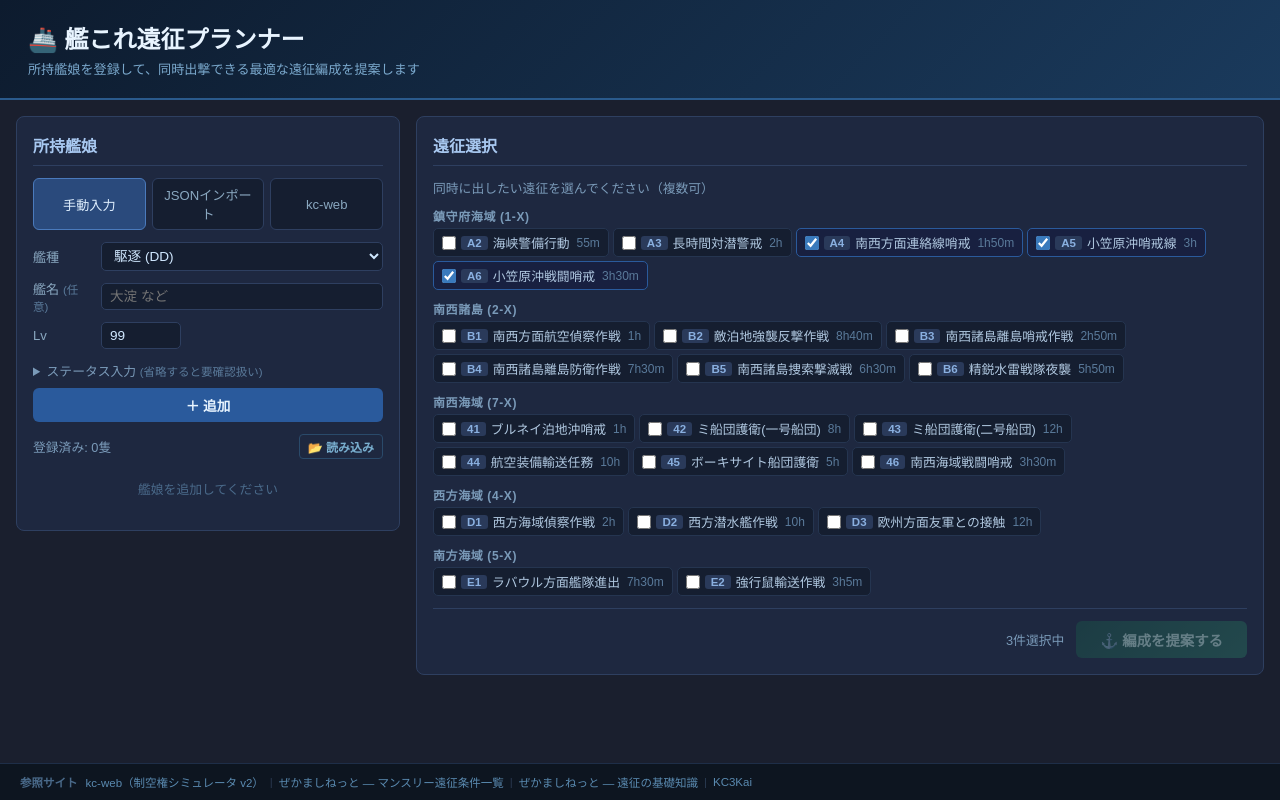
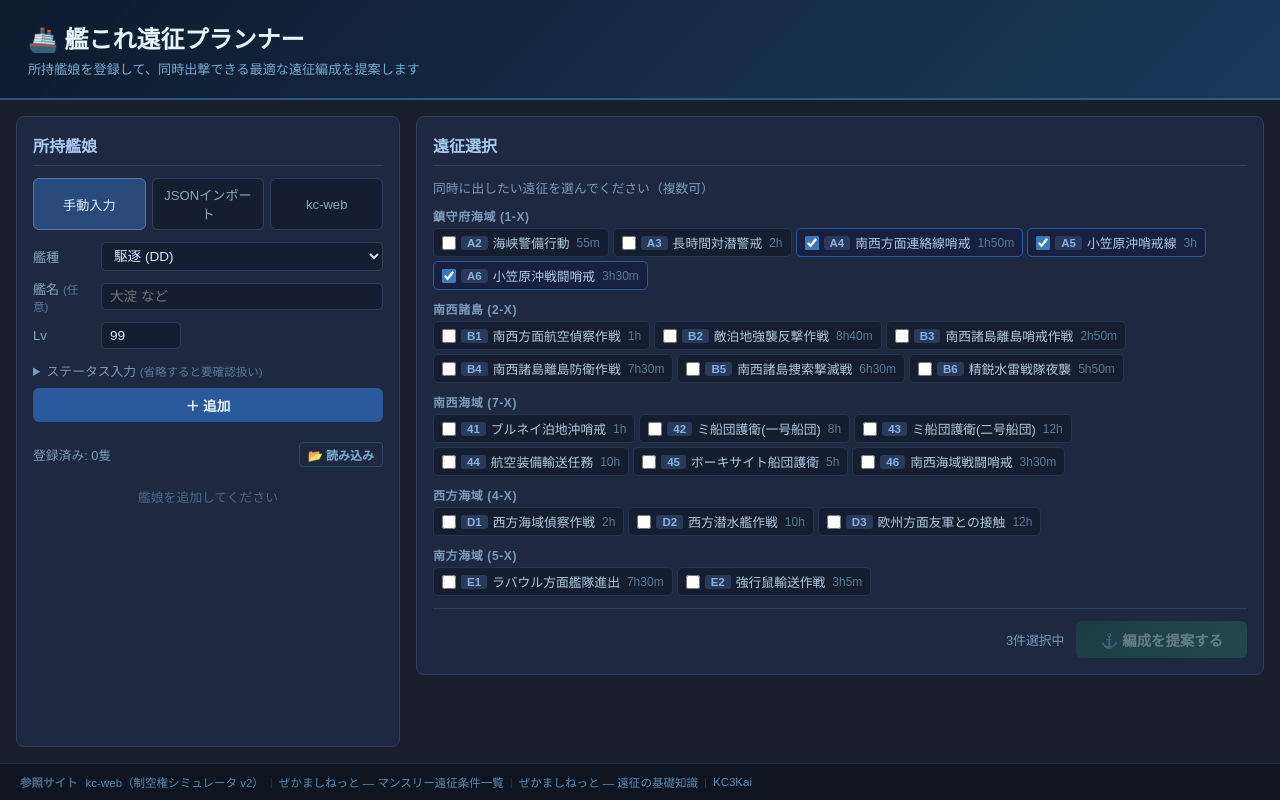
Before and after one commit to Seizan-0811/kancolle-expedition-proposer, a Vue app: page / in a window 1280 px wide. Built offline with nearby package versions, Linux system fonts and the light colour scheme.

Commit message:
スクロール修正: ページ固定レイアウトに変更しship-listが独立してスクロールするよう改善

```diff
--- a/src/ExpeditionProposer.vue
+++ b/src/ExpeditionProposer.vue
@@ -900,7 +900,7 @@ function statusLabel(meets: boolean | null) {
 
 <style scoped>
 /* ── レイアウト ─────────────────────────────────────────── */
-.app-root { min-height: 100vh; display: flex; flex-direction: column; }
+.app-root { height: 100vh; overflow: hidden; display: flex; flex-direction: column; }
 
 .app-header {
   background: linear-gradient(135deg, #0d1b2e 0%, #1a3a5c 100%);
@@ -912,10 +912,12 @@ function statusLabel(meets: boolean | null) {
 
 .app-body {
   flex: 1;
+  min-height: 0;
   display: flex;
   gap: 16px;
   padding: 16px;
-  align-items: flex-start;
+  align-items: stretch;
+  overflow: hidden;
 }
 
 /* ── パネル共通 ──────────────────────────────────────────── */
@@ -925,8 +927,8 @@ function statusLabel(meets: boolean | null) {
   border-radius: 8px;
   padding: 16px;
 }
-.panel-left { width: 384px; flex-shrink: 0; }
-.panel-right { flex: 1; display: flex; flex-direction: column; gap: 16px; min-width: 0; }
+.panel-left { width: 384px; flex-shrink: 0; display: flex; flex-direction: column; overflow: hidden; }
+.panel-right { flex: 1; display: flex; flex-direction: column; gap: 16px; min-width: 0; overflow-y: auto; }
 .panel-title {
   font-size: 1rem;
   font-weight: 700;
@@ -1007,7 +1009,7 @@ function statusLabel(meets: boolean | null) {
   display: flex; justify-content: space-between; align-items: center;
   font-size: 0.8rem; color: #7a9ab8; margin: 8px 0 4px;
 }
-.ship-list { max-height: 420px; overflow-y: scroll; display: flex; flex-direction: column; gap: 3px; }
+.ship-list { flex: 1; min-height: 0; overflow-y: scroll; display: flex; flex-direction: column; gap: 3px; }
 .empty-msg { text-align: center; color: #4a6a8a; font-size: 0.8rem; padding: 16px; }
 
 /* ── 艦種アコーディオン ──────────────────────────────── */
```
